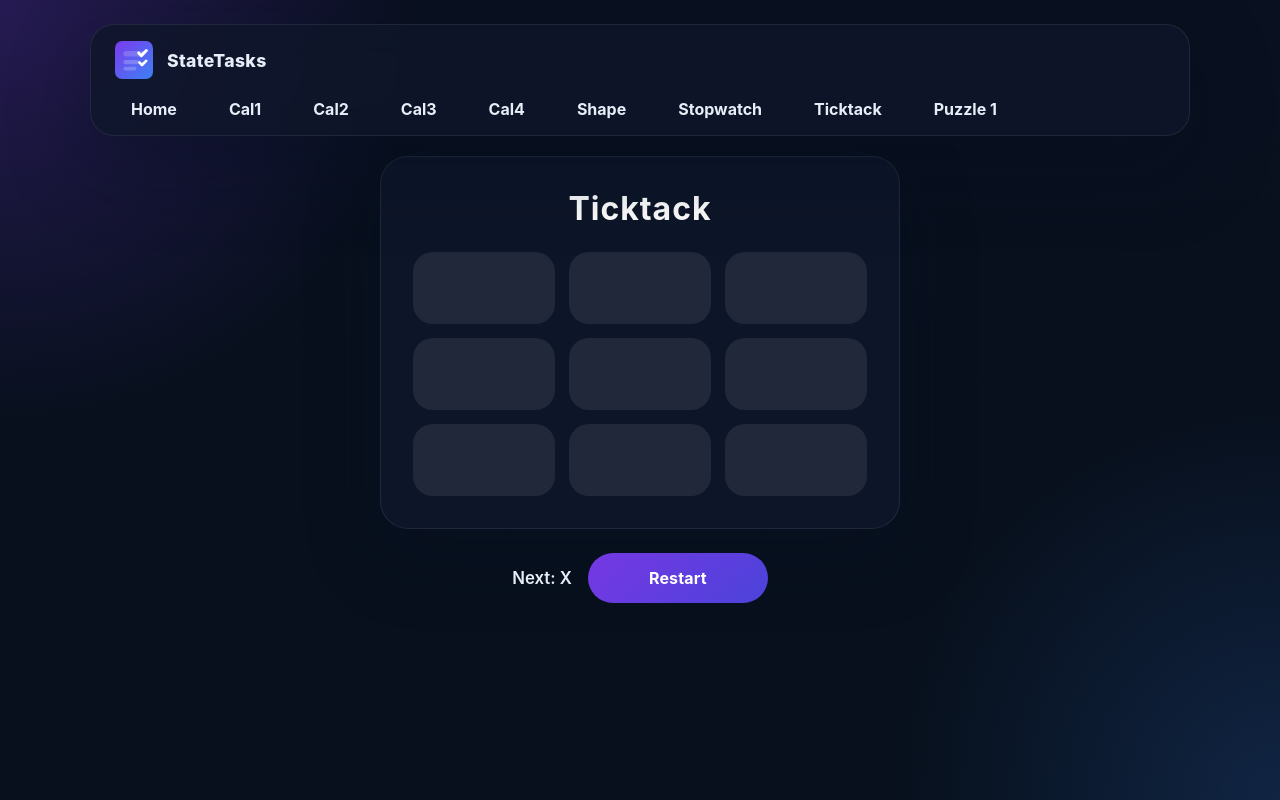
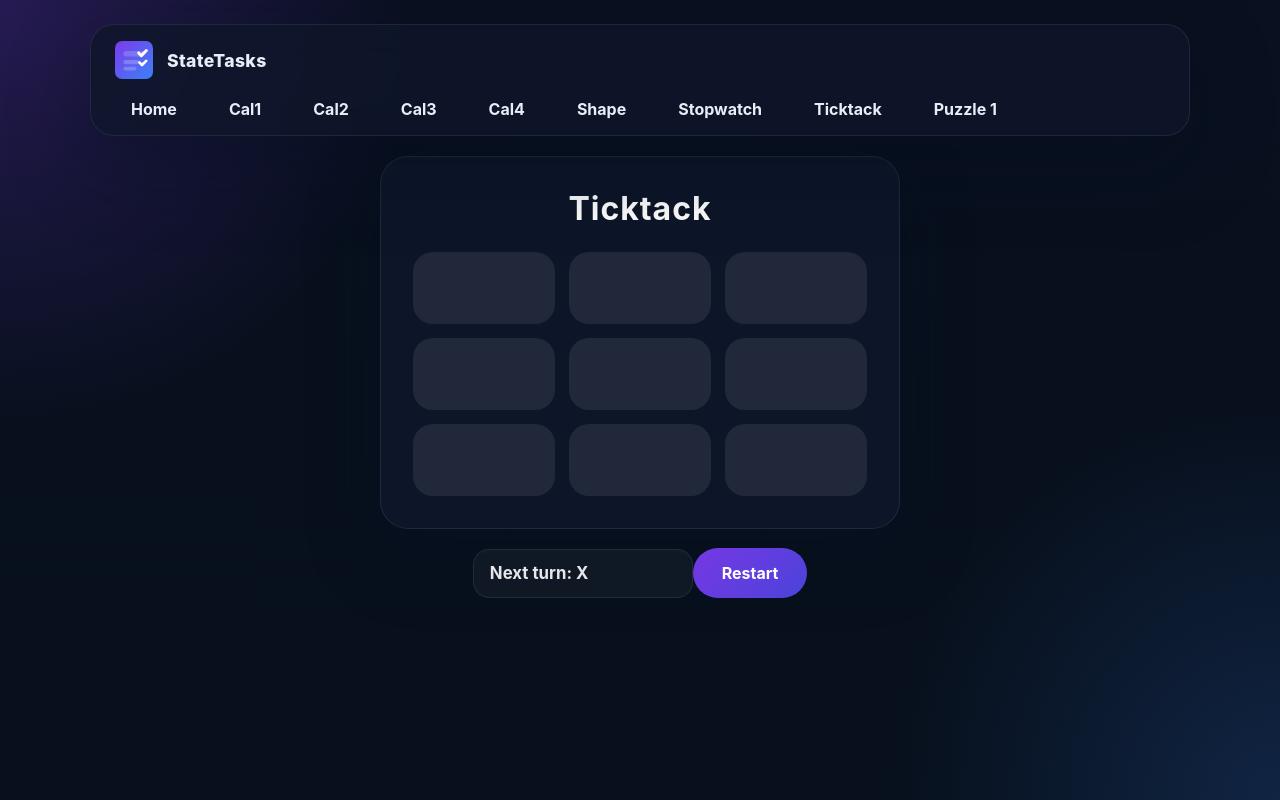
Before and after one commit to dhruvinviru/statetasks, a React (Create React App) app: page /Ticktack in a window 1280 px wide. Built offline with nearby package versions, Linux system fonts and the light colour scheme.

Commit message:
Fix all Errors

```diff
--- a/package.json
+++ b/package.json
@@ -3,11 +3,7 @@
   "version": "0.1.0",
   "private": true,
   "dependencies": {
-    "@emotion/react": "^11.14.0",
-    "@emotion/styled": "^11.14.1",
     "@fontsource/roboto": "^5.2.10",
-    "@mui/icons-material": "^9.0.1",
-    "@mui/material": "^9.0.1",
     "@mui/styled-engine-sc": "^9.0.1",
     "@testing-library/dom": "^10.4.1",
     "@testing-library/jest-dom": "^6.9.1",
--- a/src/App.css
+++ b/src/App.css
@@ -339,6 +339,50 @@ input {
 .tick-tack-footer .restart {
   min-width: 180px;
   letter-spacing: 0.01em;
+}
+
+.ticktack-status {
+  margin: 0;
+  margin-top: 20px;
+  font-size: 1.05rem;
+  font-weight: 700;
+  color: #cbd5e1;
+  padding: 0.85rem 1rem;
+  border-radius: 1rem;
+  display: inline-block;
+  min-width: 220px;
+  background: rgba(255, 255, 255, 0.04);
+  border: 1px solid rgba(255, 255, 255, 0.08);
+}
+
+.ticktack-status.next-turn {
+  color: #e5e7eb;
+}
+
+.ticktack-status.winner {
+  color: #f8fafc;
+  background: linear-gradient(135deg, rgba(124, 58, 237, 0.18), rgba(79, 70, 229, 0.16));
+  border-color: rgba(124, 58, 237, 0.35);
+  box-shadow: 0 14px 28px rgba(124, 58, 237, 0.18);
+}
+
+.ticktack-restart {
+  margin-top: 16px;
+  padding: 0.95rem 1.8rem;
+  border: none;
+  border-radius: 999px;
+  background: linear-gradient(135deg, rgba(124, 58, 237, 0.95), rgba(79, 70, 229, 0.95));
+  color: #ffffff;
+  font-size: 1rem;
+  font-weight: 700;
+  cursor: pointer;
+  transition: transform 0.2s ease, filter 0.2s ease, box-shadow 0.2s ease;
+}
+
+.ticktack-restart:hover {
+  filter: brightness(1.08);
+  box-shadow: 0 16px 28px rgba(124, 58, 237, 0.2);
+  transform: translateY(-1px);
 }
 
 .tick-tack .btn {
--- a/src/component/Puzzle1.jsx
+++ b/src/component/Puzzle1.jsx
@@ -1,31 +1,26 @@
 import React, { useState } from 'react'
 
-let arr = [0, 1, 2, 3, 4, 5, 6, 7, 8];
-let winCondition = [1, 2, 3, 4, 5, 6, 7, 8, '']
+const arr = [0, 1, 2, 3, 4, 5, 6, 7, 8];
+const winCondition = [1, 2, 3, 4, 5, 6, 7, 8, '']
 
 function NewGame() {
     var finalarr = new Array();
     var ranarr = new Array();
-
-    // Add Random Value in RandomArray
     arr.map((val, i) => {
         return (
             ranarr[i] = Math.floor(Math.random() * 10)
         )
     })
-    // Add Random Value in FinalArray with Duplicate Value Sorting
     ranarr.map((val, i) => {
         return (
             ranarr[i] !== 9 && ranarr[i] !== undefined && !finalarr.includes(ranarr[i]) ? finalarr.push(ranarr[i]) : null
         )
     })
-    // Check FinalArray For Missing Values
     arr.map((val, i) => {
         return (
             !finalarr.includes(arr[i]) ? finalarr.push(arr[i]) : null
         )
     })
-    // Make Space Empty For Move
     finalarr.map((val, i) => {
         return (
             finalarr.indexOf(0) === i ? finalarr[i] = "" : finalarr
@@ -61,18 +56,16 @@ function Puzzle1() {
                 [swaper[index], swaper[index + 3]] = [swaper[index + 3], swaper[index]]
                 setBtn(swaper)
             }
-            console.log(btn);
-
         } else {
             const alertgame = window.confirm('Your Win!\nFor Start New Game Click Ok')
-            if(alertgame){
+            if (alertgame) {
                 newgame()
             }
         }
     }
 
     const win = () => {
-        if (btn === winCondition) {
+        if (String(btn) === String(winCondition)) {
             return true
         }
     }
--- a/src/component/Ticktack.jsx
+++ b/src/component/Ticktack.jsx
@@ -4,50 +4,56 @@ function Ticktack() {
   const [btn, setBtn] = useState(Array(9).fill(null))
   const [turn, setTurn] = useState('X')
   const [win, setWin] = useState(null)
-  const [gover, setGover] = useState(null)
 
   const restart = () => {
     setBtn(Array(9).fill(null))
     setTurn('X')
     setWin(null)
-    setGover(false)
+    console.log('Game was Restarted')
   }
-
    const click = (index) => {
-    if (gover !== true || checkwin(index) !== true) {
-      const temp = [...btn]
+    if (checkwin() !== true) {
+      const btn1 = [...btn]
       if (btn[index] === null) {
-        temp[index] = turn;
+        btn1[index] = turn;
+      }
+      setBtn(btn1)
       setTurn(turn === 'X' ? 'O' : 'X')
-      }
-      setBtn(temp)
+      checkwin()
     } else {
       setWin(turn === 'X' ? 'O' : 'X')
-      setGover(true)
+      btn.map((val, i) => {
+        return (
+          <button className='btn' key={i} onClick={() => { click(i) }} disabled>{val}</button>
+        )
+      })
     }
   }
-
-  const checkwin = (index) => {
-    !btn.includes(null) ? setGover(true) : setGover(false)
-
+  const checkwin = () => {
     if (btn[0] !== null && btn[0] === btn[1] && btn[1] === btn[2]) {
       return true;
-    } else if (btn[3] !== null && btn[3] === btn[4] && btn[4] === btn[5]) {
-      return true;
-    } else if (btn[6] !== null && btn[6] === btn[7] && btn[7] === btn[8]) {
-      return true;
-    } else if (btn[0] !== null && btn[0] === btn[3] && btn[3] === btn[6]) {
-      return true;
-    } else if (btn[1] !== null && btn[1] === btn[4] && btn[4] === btn[7]) {
-      return true;
-    } else if (btn[2] !== null && btn[2] === btn[5] && btn[5] === btn[8]) {
-      return true;
-    } else if (btn[0] !== null && btn[0] === btn[4] && btn[4] === btn[8]) {
-      return true;
-    } else if (btn[2] !== null && btn[2] === btn[4] && btn[4] === btn[6]) {
+    }
+    if (btn[3] !== null && btn[3] === btn[4] && btn[4] === btn[5]) {
       return true;
     }
+    if (btn[6] !== null && btn[6] === btn[7] && btn[7] === btn[8]) {
+      return true;
     }
+    if (btn[0] !== null && btn[0] === btn[3] && btn[3] === btn[6]) {
+      return true;
+    }
+    if (btn[1] !== null && btn[1] === btn[4] && btn[4] === btn[7]) {
+      return true;
+    }
+    if (btn[2] !== null && btn[2] === btn[5] && btn[5] === btn[8]) {
+      return true;
+    }
+    if (btn[0] !== null && btn[0] === btn[4] && btn[4] === btn[8]) {
+      return true;
+    }
+    if (btn[2] !== null && btn[2] === btn[4] && btn[4] === btn[6]) {
+      return true;
+    }}
 
      return (
         <>
@@ -56,26 +62,30 @@ function Ticktack() {
           <h1>Ticktack</h1>
         </div>
         <div>
-          {btn.map((val, i) => (
+          {btn.map((val, i) => {
+            return (
               <button
                 className='btn'
-              id='buttons'
                 key={i}
                 onClick={() => { click(i) }}
+                disabled={Boolean(win) || val !== null}
               >
                 {val}
               </button>
-          ))}
+            )
+          })}
         </div>
       </div>
-      <div className='tick-tack-footer'>
-        <p className='winner'>
-          {win ? `Winner: ${win}` : gover ? 'Game Over' : `Next: ${turn}`}
+      <div>
+        <p className={`ticktack-status ${win ? 'winner' : 'next-turn'}`}>
+          {win ? `Winner: ${win}` : `Next turn: ${turn}`}
         </p>
-        <button onClick={restart} className='restart'>Restart</button>
+          <button className="ticktack-restart" onClick={restart}>Restart</button>
+
       </div>
        </>
   )
 }
 
+
 export default Ticktack
```
Also changed, not shown: 1 other file (tests, documents, lock files or other folders). Lines whose indentation alone changed are shown as unchanged.
